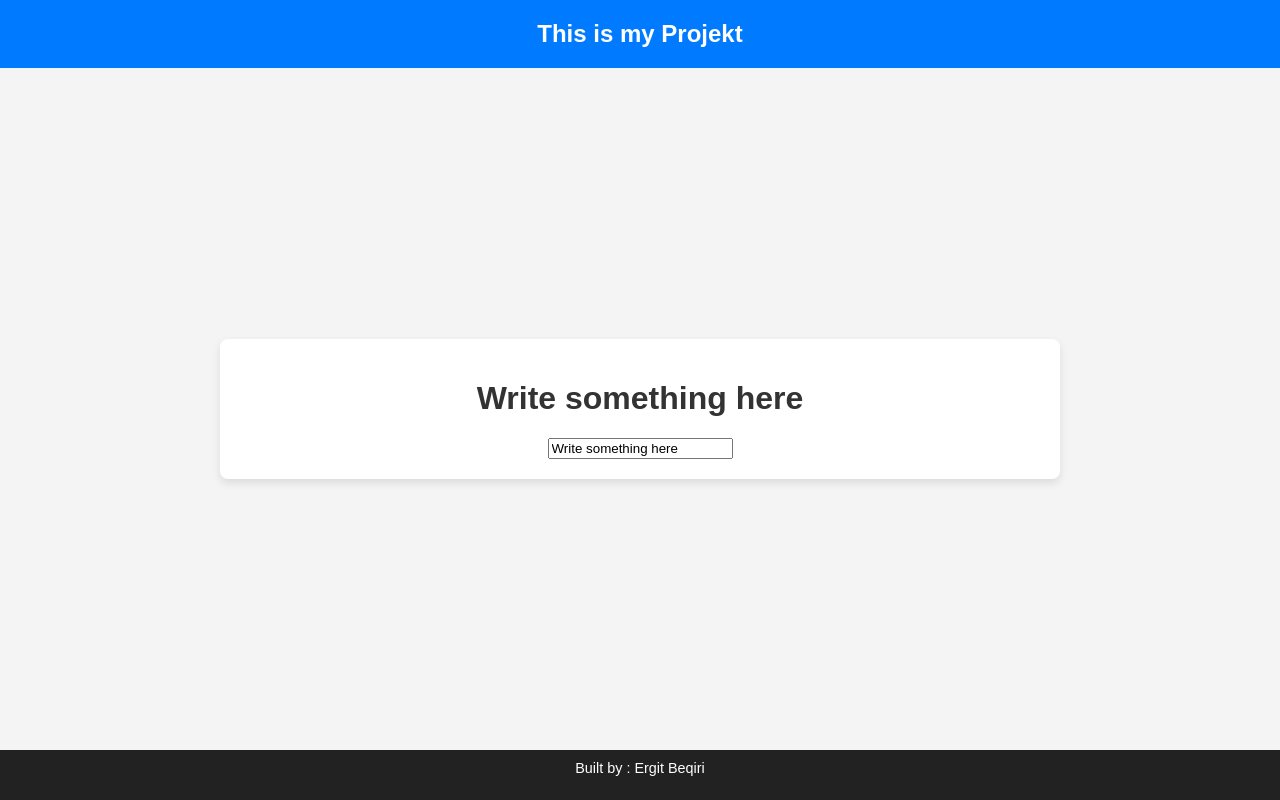
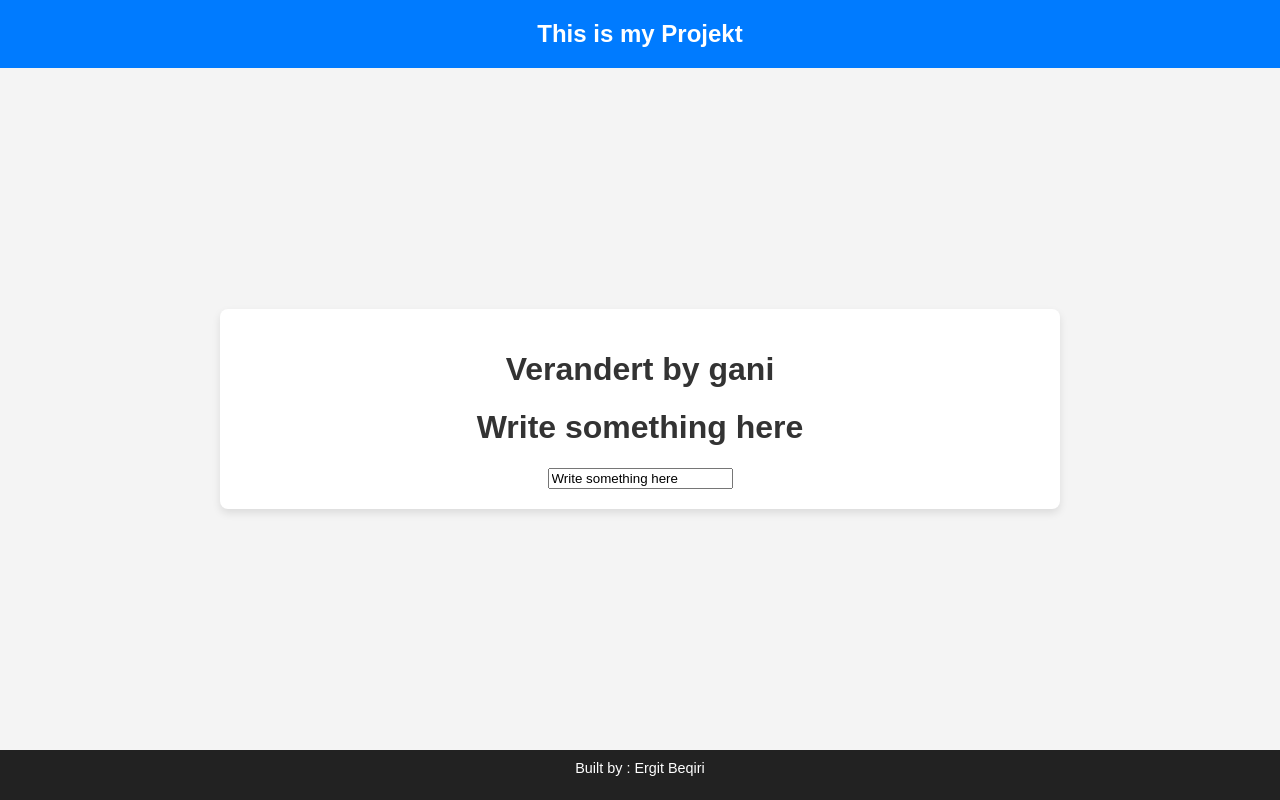
Before and after one commit to ergbeq21/NewAufgabe, a SvelteKit app: page / in a window 1280 px wide. Built offline with nearby package versions, Linux system fonts and the light colour scheme.

Commit message:
Ganis changes

```diff
--- a/src/routes/+page.svelte
+++ b/src/routes/+page.svelte
@@ -10,7 +10,7 @@
 </script>
 
 <div class="container">
-
+<h1>Verandert by gani </h1>
     <!-- This heading displays the current value of the "message" variable. -->
     <h1 class="message">{message}</h1>
 
```
